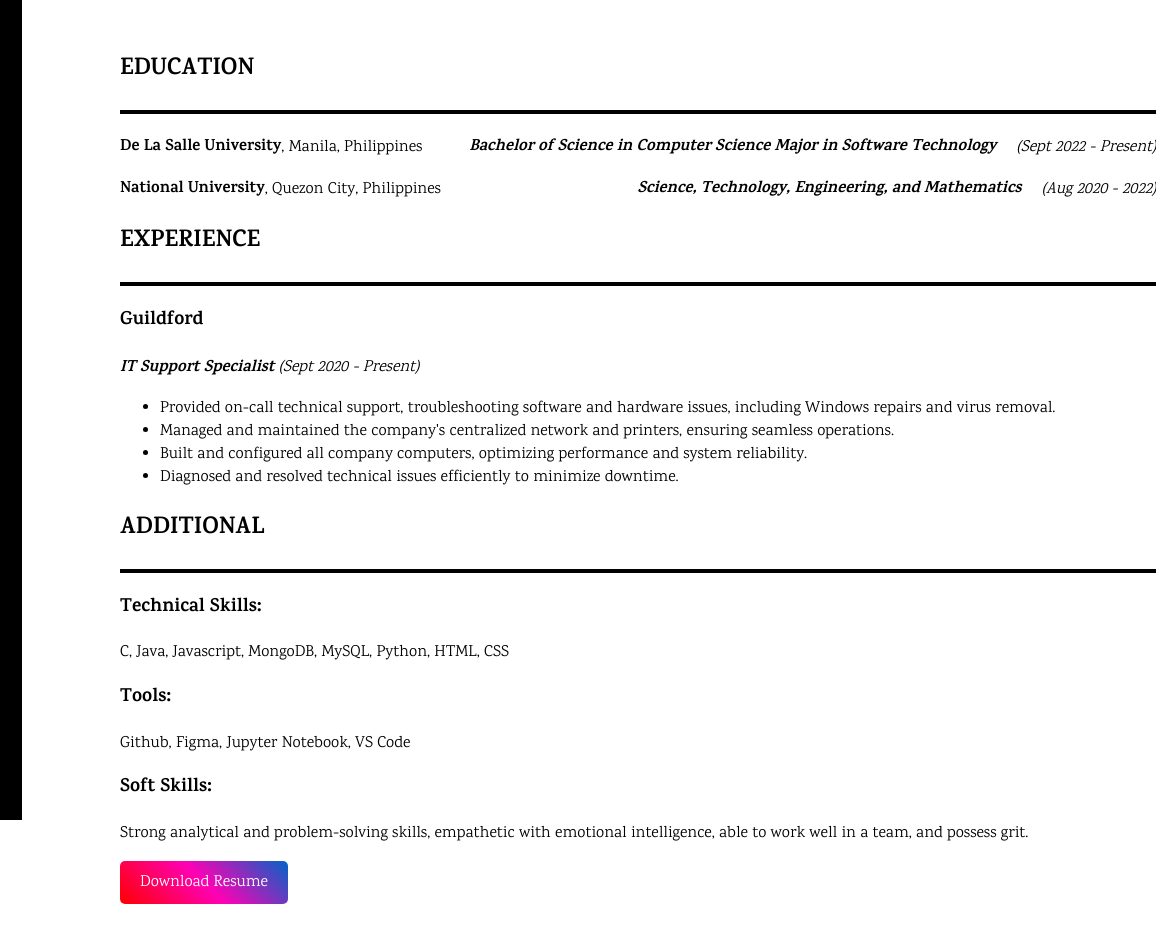
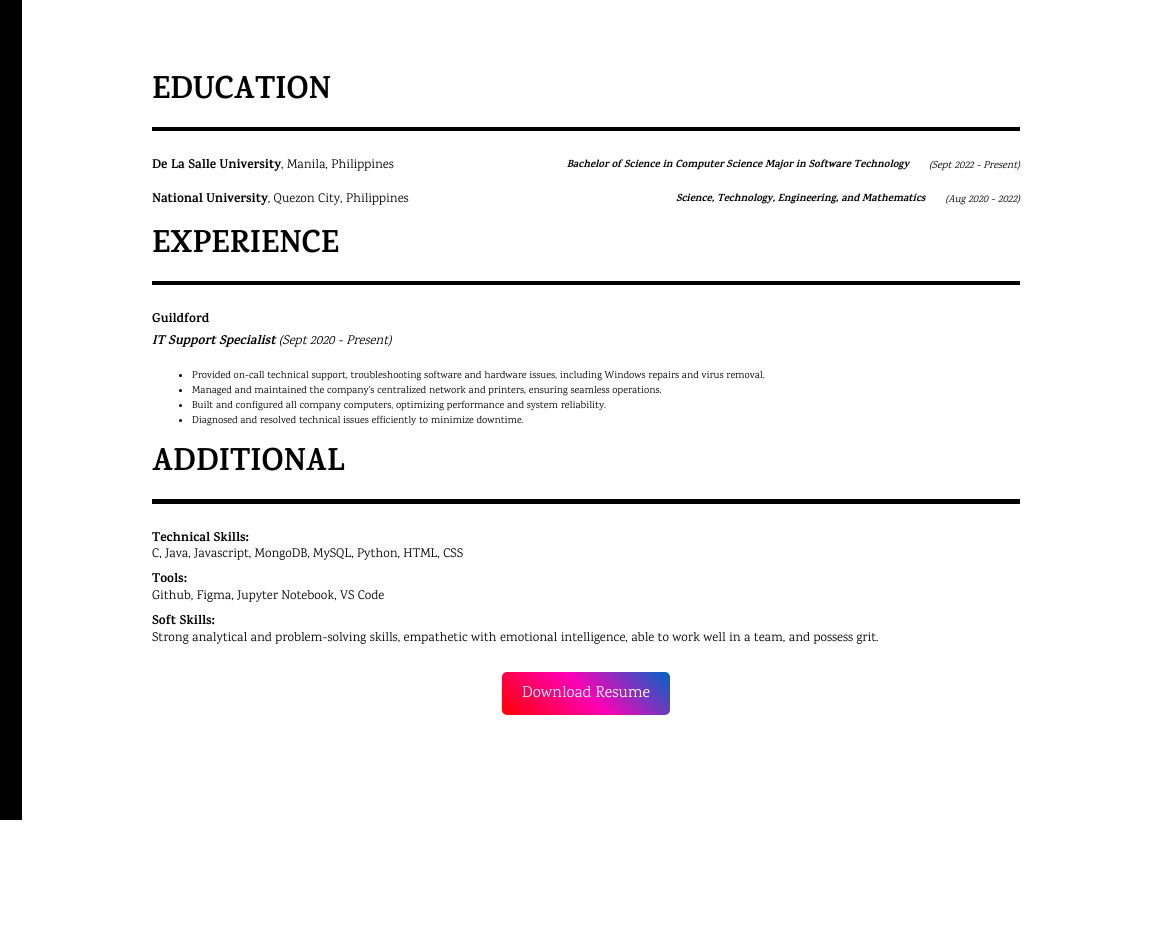
Before and after one commit to Brasprin/Portfolio, a plain HTML site: page resume.html in a window 1280 px wide. Shown: the full height of the page, 188-1344 px from the left, 1156 px wide, since content can reach past the window. After the commit the page ends 816 px from the top, so only its background shows below. Drawn offline with Linux system fonts and the light colour scheme.

Commit message:
Add files via upload

```diff
--- a/css/common.css
+++ b/css/common.css
@@ -3,3 +3,11 @@
 * {
     font-family: 'Karma', sans-serif;
 }
+
+
+
+hr {
+    border: none;
+    height: 0.6vh;
+    background-color: black;
+}
--- a/css/projects.css
+++ b/css/projects.css
@@ -2,7 +2,6 @@
 body {
     height: 100vh;
     padding-left: 300px;
-    padding-right: 2vw;
 }
 
 .container {
@@ -12,14 +11,14 @@ body {
     width: 100%;
     padding-top: 10vh;
     padding-left: 3vw;
-    padding-right: 3vw;
+    padding-right: 5vw;
     flex-direction: row;
     flex-wrap: wrap;
 }
 
 h1 {
 
-    font-size: 5vw;
+    font-size: 4.5vw;
     font-weight: bold;
     text-shadow: 2px 2px 4px rgba(0, 0, 0, 0.2);
     margin-bottom: -3%;
@@ -27,9 +26,9 @@ h1 {
 }
 
 h2 {
-    font-size: 2.5vw;
+    font-size: 2.2vw;
     font-weight: bold;
-    margin-bottom: 1vh;
+    margin-bottom: -1vh;
 }
 
 
@@ -37,17 +36,11 @@ p {
     font-size: 1vw;
     line-height: 1.6;
     color: #333;
+    margin-bottom: 3vh;
+
 }
 
 
-
-hr {
-    border: none;
-    height: 0.6vh;
-    background-color: black;
-    margin: 2vh 0;
-
-}
 
 .project-link {
     color: black;
--- a/css/resume.css
+++ b/css/resume.css
@@ -1,36 +1,71 @@
 body {
-    color: black;
+    height: 100vh;
+    padding-left: 300px;
+
 }
 
 .container {
-    width: 82%;
-    margin: 50px auto;
-    margin-left: 300px;
-}
+    align-items: center;
+    padding-top: 4vh;
+    padding-left:2.5vw;
+    padding-right: 5vw;
 
-h1 {
-    font-size: 2.5em;
+    flex-direction: column;
+
 }
 
 hr {
-    border: none;
-    height: 4px;
-    background-color: black;
-    margin: 20px 0;
+   margin-bottom: 3vh;
+}
+
+section {
+    margin-bottom: -2vh;
+}
+
+h2 {
+    font-size: 2.5vw;
+    font-weight: bold;
+    margin-bottom: 0;
+}
+
+
+h3 {
+    font-size: 1vw;
 
 }
 
+p {
+    font-size: 1vw;
+
+}
+
+.experience p {
+    margin-top: -1.5vh;
+    font-weight: normal;
+
+}
+
+li {
+    font-size: 0.8vw;
+}
+
+.skills p {
+    margin-top: -2vh;
+    margin-bottom: -1vh;
+}
+
+
 .degree-title {
     font-style: italic;
-    font-size: 1rem;
+    font-size: 1.3vh;
     text-align: right;
     flex: 1;
-
+    flex-direction: row;
 }
 
 .degree-date {
     font-style: italic;
-    font-size: 1rem;
+    font-size: 1.3vh;
     font-weight: normal;
     margin-left: 20px;
 }
@@ -42,29 +77,13 @@ hr {
 }
 
 
-.contact-form {
+
+.download-resume {
     display: flex;
-    flex-direction: column;
-}
-
-label {
-    font-weight: bold;
-    margin-top: 10px;
-}
-
-input, textarea {
-    width: 100%;
-    padding: 10px;
-    margin-top: 5px;
-    border: 1px solid #ccc;
-    border-radius: 5px;
-}
-
-.checkbox-group {
-    margin-top: 10px;
-}
-
-
+    justify-content: center;
+    align-items: center;
+    margin-top: 5vh;
+  }
 
 .download-resume button {
     background: linear-gradient(45deg,
@@ -74,12 +93,14 @@ input, textarea {
     );
     color: white;
     padding: 10px 20px;
+
     font-size: 1rem;
     border: none;
     border-radius: 5px;
     cursor: pointer;
     transition: background-color 0.3s ease;
     text-align: center;
+
 }
 
 .download-resume button:hover {
```
Also changed, not shown: projects.html (+0 -1 lines), resume.html (line endings or trailing spaces).
